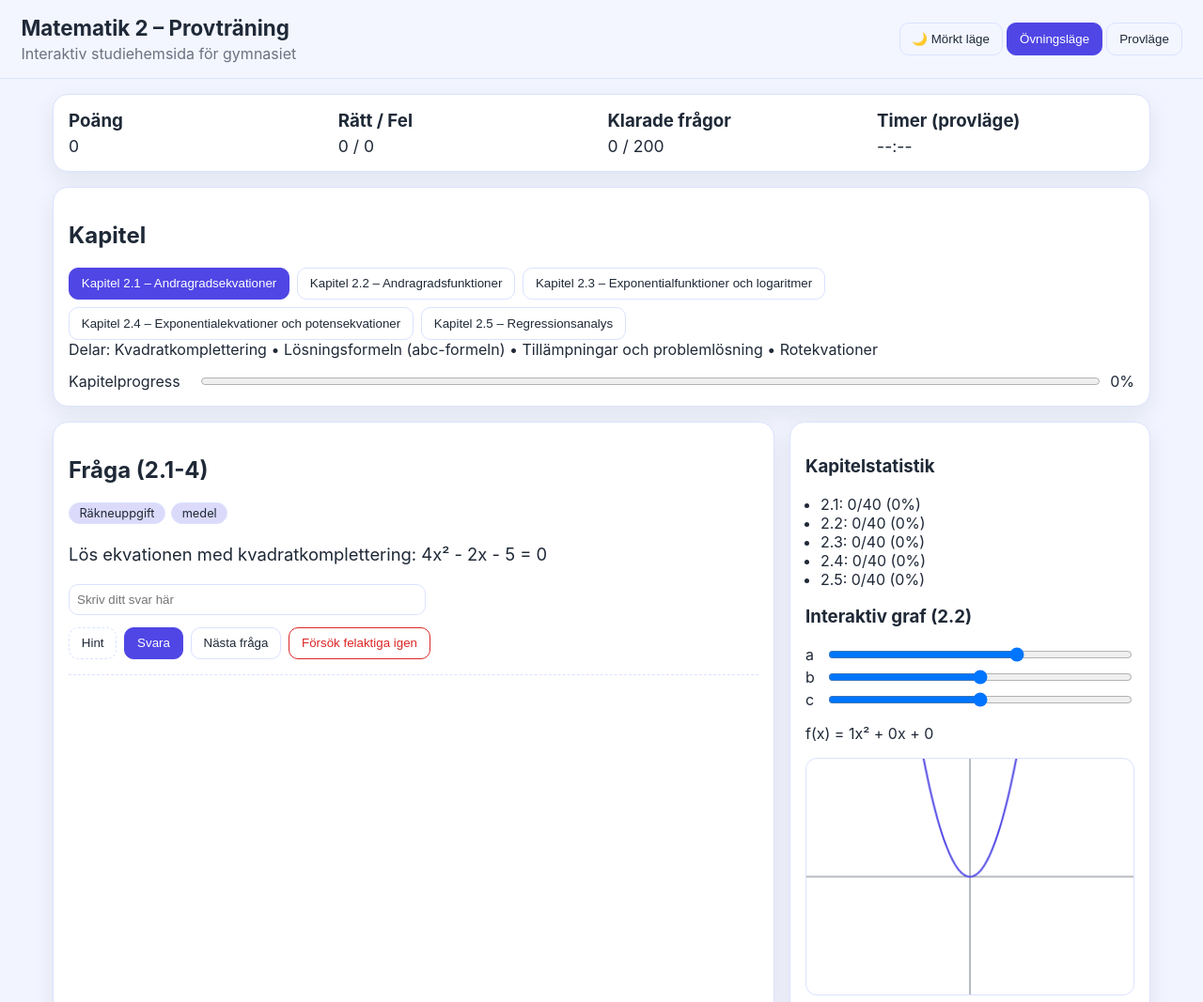
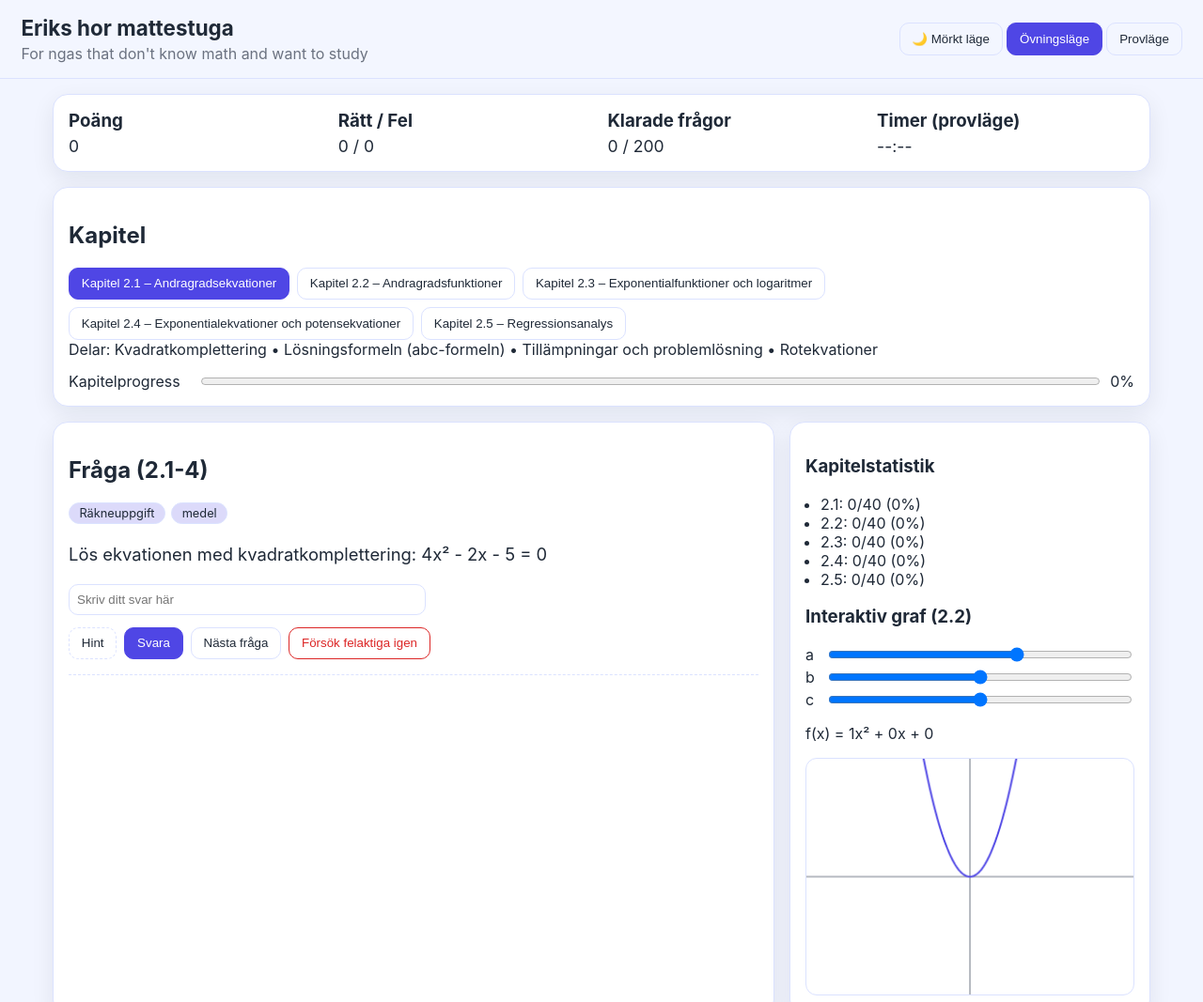
Before and after one commit to IFTN0/math, a plain HTML site: page index.html in a window 1280 px wide. Shown: the top 1067 px of the page at 94% size. Drawn offline with Linux system fonts and the light colour scheme.

Commit message:
Update index.html

```diff
--- a/index.html
+++ b/index.html
@@ -3,14 +3,14 @@
   <head>
     <meta charset="UTF-8" />
     <meta name="viewport" content="width=device-width, initial-scale=1.0" />
-    <title>Matematik 2 – Studieplattform</title>
+    <title>Eriks hor mattestuga</title>
     <link rel="stylesheet" href="styles.css" />
   </head>
   <body>
     <header class="topbar">
       <div>
-        <h1>Matematik 2 – Provträning</h1>
-        <p>Interaktiv studiehemsida för gymnasiet</p>
+        <h1>Eriks hor mattestuga</h1>
+        <p>For ngas that don't know math and want to study</p>
       </div>
       <div class="topbar-actions">
         <button id="modeToggle" class="btn">🌙 Mörkt läge</button>
```
